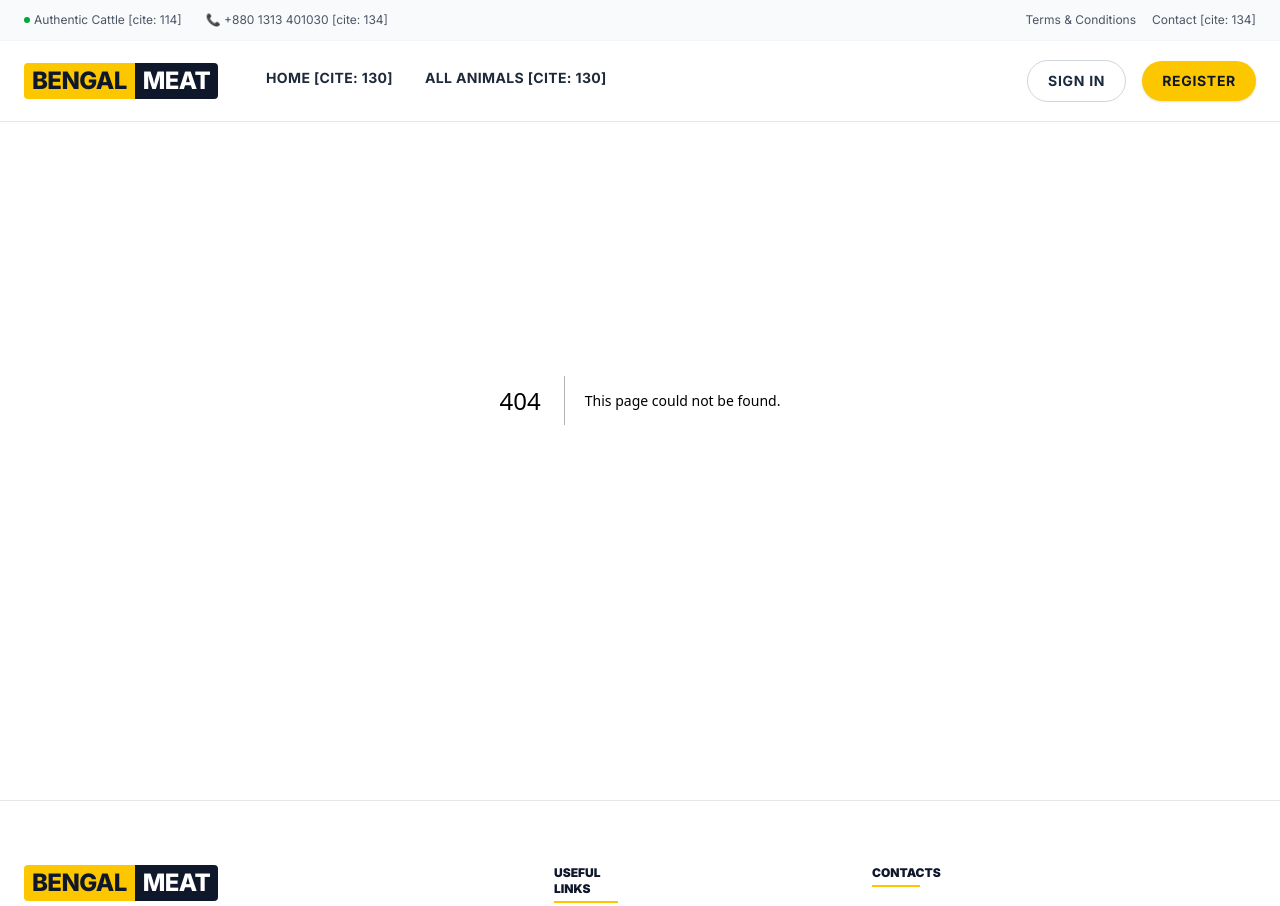
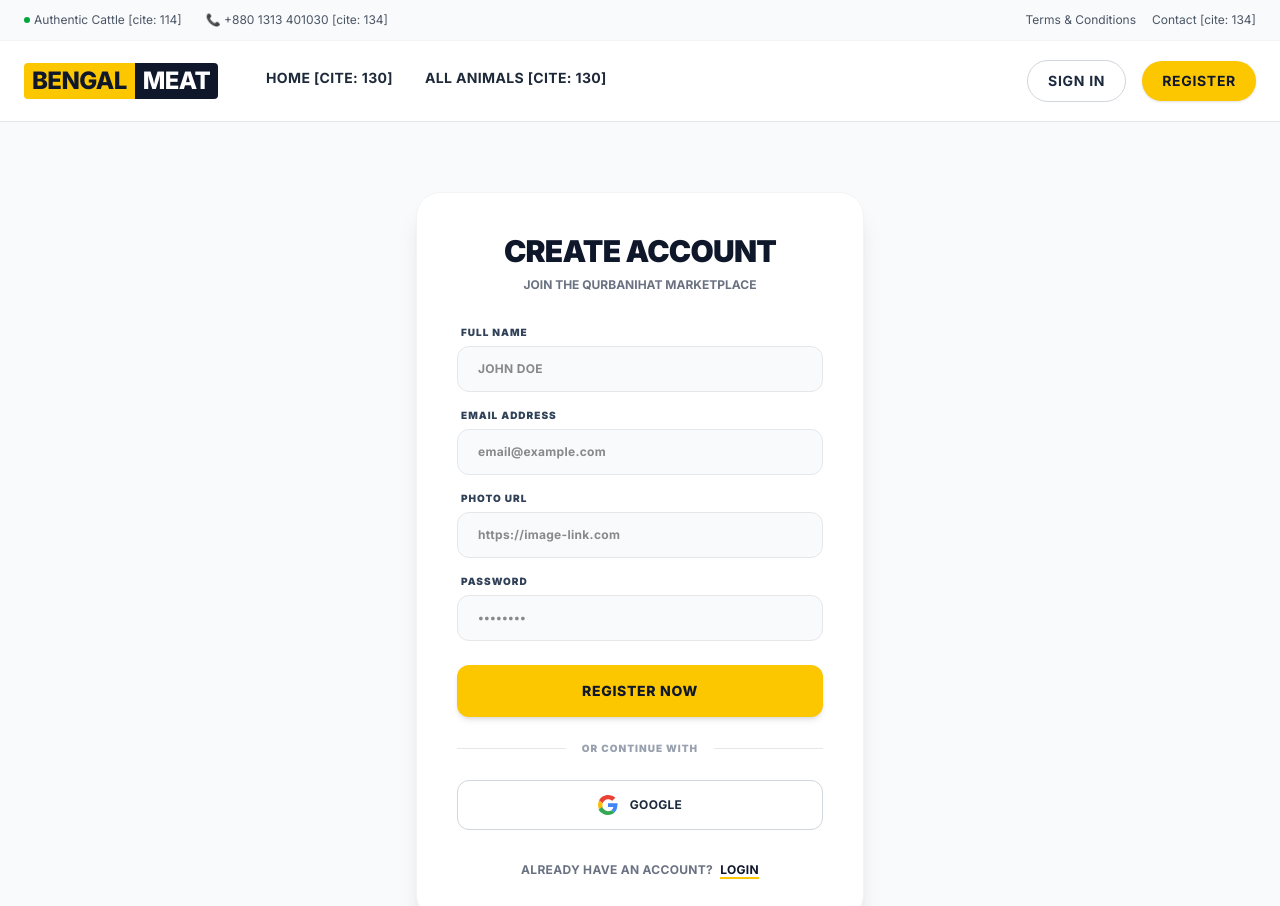
Before and after one commit to Anamulhaque01/PH-Assignment-08, a Next.js app: page /register in a window 1280 px wide. Before the commit this address had no page. Shown: the top 906 px of the page. Built offline with nearby package versions, Linux system fonts and the light colour scheme.

Commit message:
Resister Page Added

```diff
--- /dev/null
+++ b/src/app/register/page.jsx
@@ -0,0 +1,94 @@
+"use client";
+import Link from 'next/link';
+import { useRouter } from 'next/navigation';
+
+export default function Register() {
+  const router = useRouter();
+
+  const handleRegister = (e) => {
+    e.preventDefault();
+    router.push('/login');
+  };
+
+  return (
+    <div className="min-h-screen pt-48 pb-20 bg-gray-50 flex items-center justify-center px-4">
+      <div className="max-w-md w-full bg-white rounded-3xl shadow-xl border border-gray-100 p-8 md:p-10 animate__animated animate__fadeInUp">
+        <div className="text-center mb-8">
+          <h1 className="text-3xl font-black text-slate-900 uppercase tracking-tight">Create Account</h1>
+          <p className="text-xs font-bold text-gray-500 uppercase mt-2">Join the QurbaniHat marketplace</p>
+        </div>
+
+        <form onSubmit={handleRegister} className="space-y-4">
+          <div>
+            <label className="block text-[10px] font-black text-slate-700 uppercase tracking-widest mb-1.5 ml-1">Full Name</label>
+            <input
+              type="text"
+              name="name"
+              required
+              placeholder="John Doe"
+              className="w-full px-5 py-3.5 bg-gray-50 border border-gray-200 rounded-xl text-xs font-bold outline-none focus:border-yellow-400 focus:ring-1 focus:ring-yellow-400 transition uppercase tracking-wide"
+            />
+          </div>
+          <div>
+            <label className="block text-[10px] font-black text-slate-700 uppercase tracking-widest mb-1.5 ml-1">Email Address</label>
+            <input
+              type="email"
+              name="email"
+              required
+              placeholder="email@example.com"
+              className="w-full px-5 py-3.5 bg-gray-50 border border-gray-200 rounded-xl text-xs font-bold outline-none focus:border-yellow-400 focus:ring-1 focus:ring-yellow-400 transition tracking-wide"
+            />
+          </div>
+          <div>
+            <label className="block text-[10px] font-black text-slate-700 uppercase tracking-widest mb-1.5 ml-1">Photo URL</label>
+            <input
+              type="url"
+              name="photo"
+              required
+              placeholder="https://image-link.com"
+              className="w-full px-5 py-3.5 bg-gray-50 border border-gray-200 rounded-xl text-xs font-bold outline-none focus:border-yellow-400 focus:ring-1 focus:ring-yellow-400 transition tracking-wide"
+            />
+          </div>
+          <div>
+            <label className="block text-[10px] font-black text-slate-700 uppercase tracking-widest mb-1.5 ml-1">Password</label>
+            <input
+              type="password"
+              name="password"
+              required
+              placeholder="••••••••"
+              className="w-full px-5 py-3.5 bg-gray-50 border border-gray-200 rounded-xl text-xs font-bold outline-none focus:border-yellow-400 focus:ring-1 focus:ring-yellow-400 transition tracking-wide"
+            />
+          </div>
+
+          <button
+            type="submit"
+            className="w-full py-4 bg-yellow-400 hover:bg-yellow-500 text-slate-900 font-extrabold text-sm rounded-xl transition shadow-md hover:shadow-lg uppercase tracking-wider mt-2"
+          >
+            Register Now
+          </button>
+        </form>
+
+        <div className="mt-6">
+          <div className="relative flex items-center justify-center mb-6">
+            <div className="absolute inset-0 flex items-center"><div className="w-full border-t border-gray-200"></div></div>
+            <span className="relative px-4 bg-white text-[10px] font-black text-gray-400 uppercase tracking-widest">Or continue with</span>
+          </div>
+
+          <button className="w-full py-3.5 border border-gray-300 rounded-xl flex items-center justify-center gap-3 hover:bg-gray-50 transition group">
+            <svg className="w-5 h-5" viewBox="0 0 24 24">
+              <path fill="#EA4335" d="M12 5.04c1.94 0 3.68.67 5.05 1.97l3.77-3.77C18.46 1.18 15.46 0 12 0 7.31 0 3.25 2.69 1.25 6.63l4.33 3.36C6.59 7.02 9.06 5.04 12 5.04z"/>
+              <path fill="#4285F4" d="M23.49 12.27c0-.79-.07-1.54-.19-2.27H12v4.51h6.47c-.29 1.48-1.14 2.73-2.4 3.58l3.7 2.88c2.16-1.99 3.42-4.93 3.42-8.7z"/>
+              <path fill="#FBBC05" d="M5.58 14.71c-.24-.72-.37-1.49-.37-2.29s.13-1.57.37-2.29L1.25 6.63C.45 8.23 0 10.06 0 12c0 1.94.45 3.77 1.25 5.37l4.33-3.36z"/>
+              <path fill="#34A853" d="M12 24c3.24 0 5.95-1.08 7.93-2.91l-3.7-2.88c-1.06.71-2.42 1.16-4.23 1.16-3.25 0-6-2.2-6.99-5.14l-4.33 3.36C3.25 21.31 7.31 24 12 24z"/>
+            </svg>
+            <span className="text-xs font-bold text-slate-800 uppercase tracking-wide">Google</span>
+          </button>
+        </div>
+
+        <p className="text-center mt-8 text-xs font-bold text-gray-500 uppercase tracking-wide">
+          Already have an account? <Link href="/login" className="text-slate-900 border-b-2 border-yellow-400 hover:text-yellow-500 transition ml-1">Login</Link>
+        </p>
+      </div>
+    </div>
+  );
+}
```
